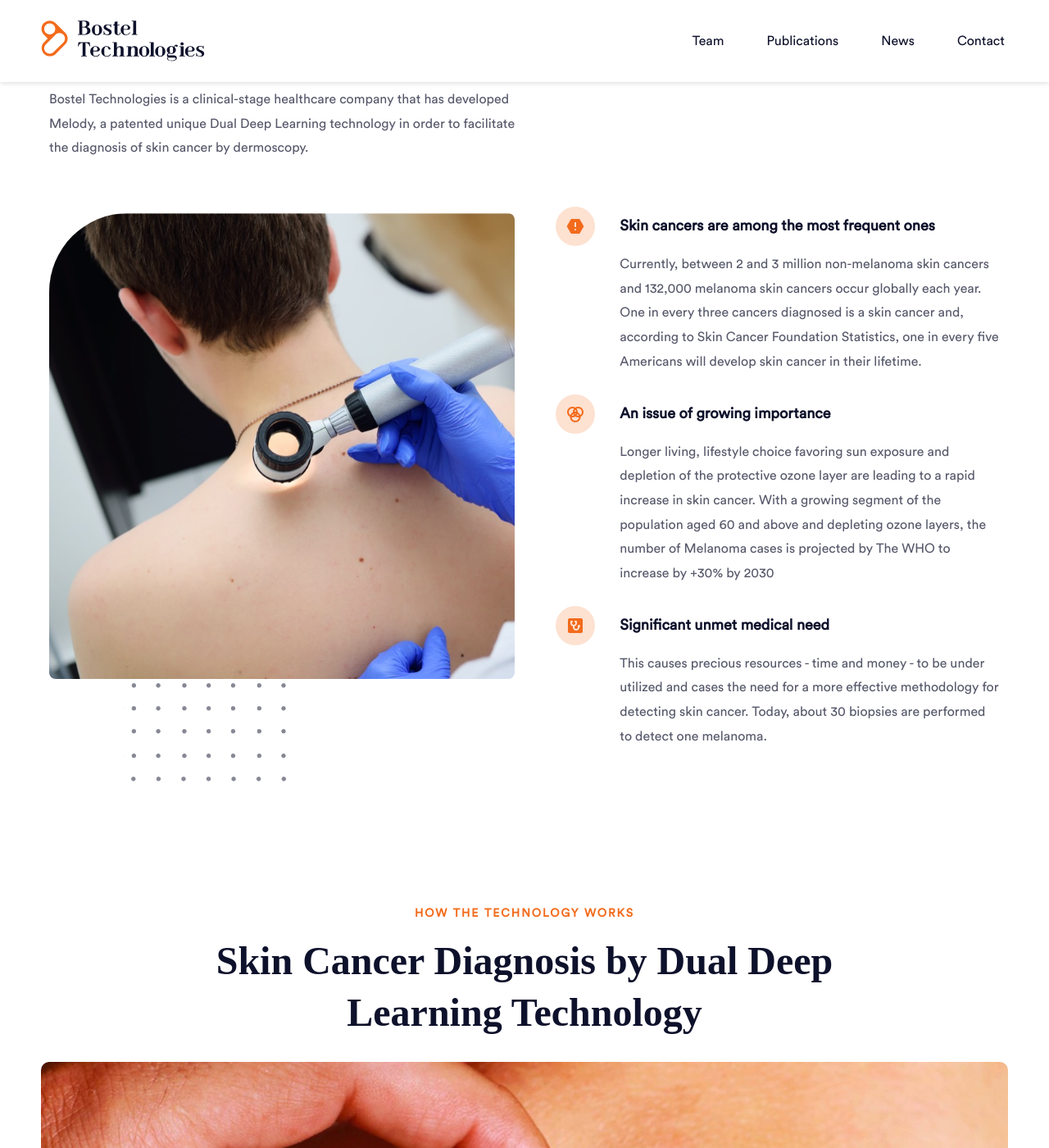
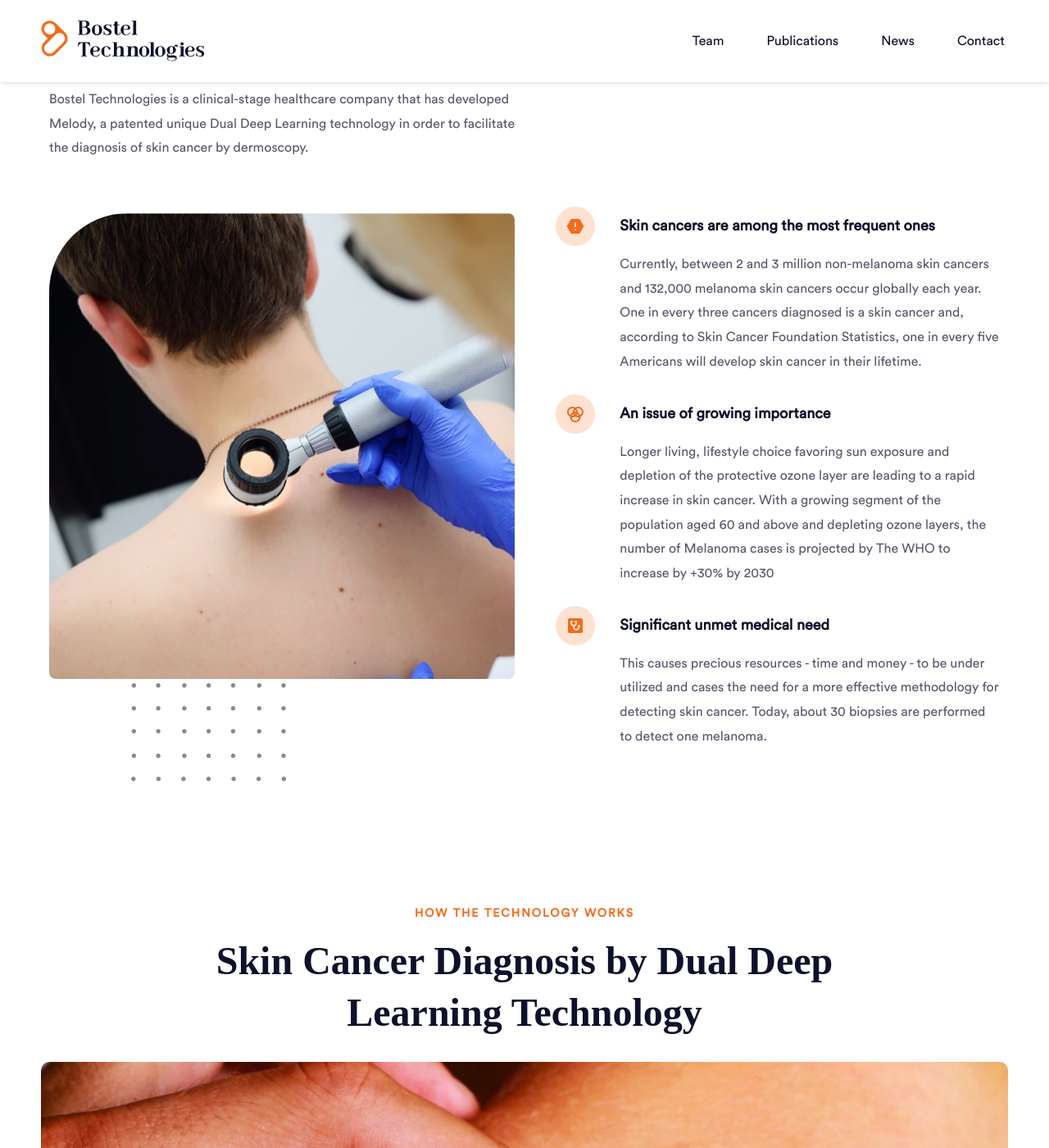
Before and after one commit to brucenwalker/bostelweb, a Jekyll site: the page built from index.md, in a window 1280 px wide and 1400 px high, scrolled down 759 px. Shown: the whole window at 82% size. Built offline with Jekyll 4.4.1, drawn with Linux system fonts in a browser that asks for light colours; some web fonts are replaced.

Commit message:
Image zoom

```diff
--- a/_sass/_page.home.scss
+++ b/_sass/_page.home.scss
@@ -36,6 +36,9 @@
                 top: 0%;
                 left: 0;
                 transform-origin: top left;
+                width: auto;
+                max-width: none;
+                height: 100%;
             }
         }
     }
@@ -54,6 +57,10 @@
         .col-img {
             .img {
                 border-radius: 6rem 0.5rem 0.5rem 0.5rem;
+
+                img {
+                    left: -10%;
+                }
             }
         }
 
@@ -124,6 +131,10 @@
             .img {
                 overflow: hidden;
                 border-radius: 0.5rem 6rem 0.5rem 0.5rem;
+
+                img {
+                    left: -10%;
+                }
             }
         }
 
@@ -259,11 +270,11 @@
 
     img {
         position: absolute;
-        top: 50%;
+        top: 0;
         bottom: 0;
         left: 0;
         width: 100%;
-        transform: translateY(-50%);
+        // transform: translateY(-50%);
     }
 }
 
--- a/index.md
+++ b/index.md
@@ -68,7 +68,7 @@ description:
                 <h3 class="h2">Skin Cancer Diagnosis by Dual Deep Learning Technology</h3>
             </div>
             <div class="video-container">
-                <img src="/assets/technology-video-poster.jpg" alt="a hand isolating a cancerous mole" />
+                <img src="/assets/technology-video-poster.jpg" alt="a hand isolating a cancerous mole" data-scroll-zoom />
             </div>
             <img class="dots" src="/assets/dots.png" alt="dots" aria-hidden="true" />
         </section>
```
Also changed, not shown: assets/site.js.
